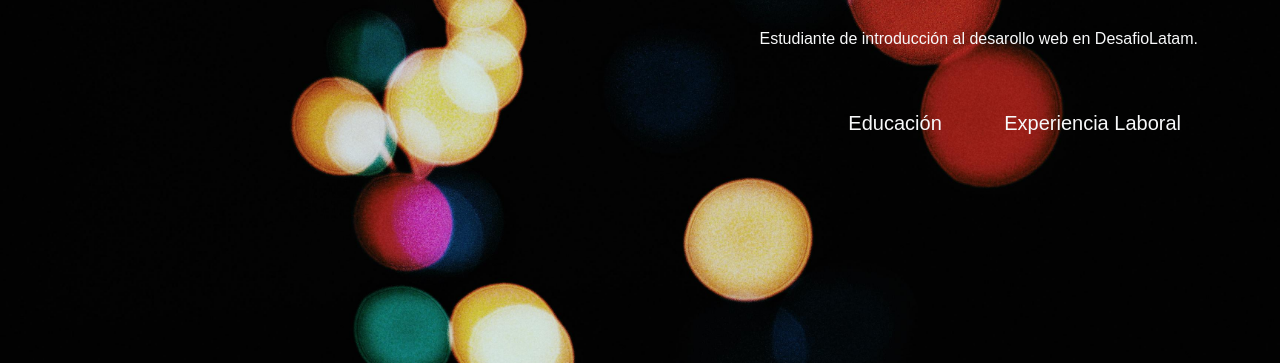
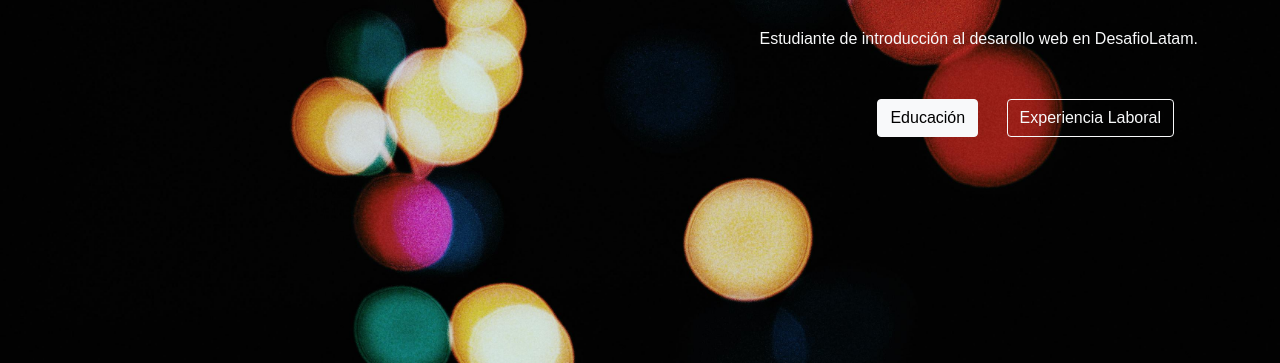
Before and after one commit to carloszamorano10/carloszamorano10.github.io, a plain HTML site: page index.html in a window 1280 px wide. Shown: the part 437-800 px from the top of the page. Drawn offline with nearby package versions, Linux system fonts and the light colour scheme; a web font is replaced by a local one.

Commit message:
:bug: Fix(Hero buttons): Replace Hero buttons for bootstrap btn classes in <a> HTML tags

```diff
--- a/index.html
+++ b/index.html
@@ -56,10 +56,10 @@
           DesafioLatam.
           </p>
           <div class="mb-5 pb-5">
-            <a href="#educ"><button class="btn btn-lg text-light me-4">Educación</button></a>
-            <a href="#exp"><button class="btn btn-lg text-light">
-                Experiencia Laboral
-              </button></a>
+            <a href="#educ" class="btn btn-light me-4">Educación</a>
+            <a href="#exp" class="btn btn-outline-light me-4">
+              Experiencia Laboral
+            </a>
           </div>
       </div>
     </div>
```
